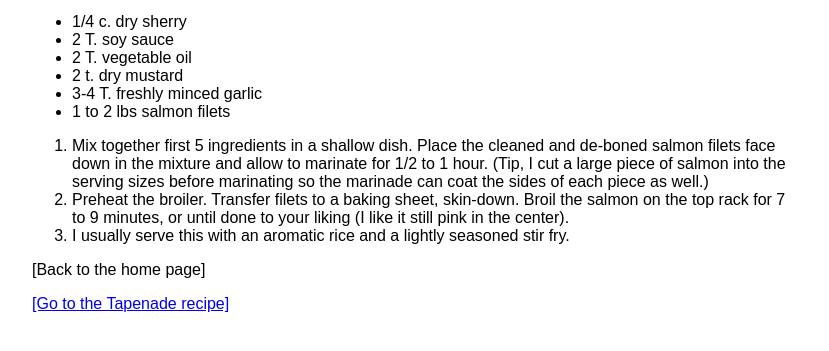
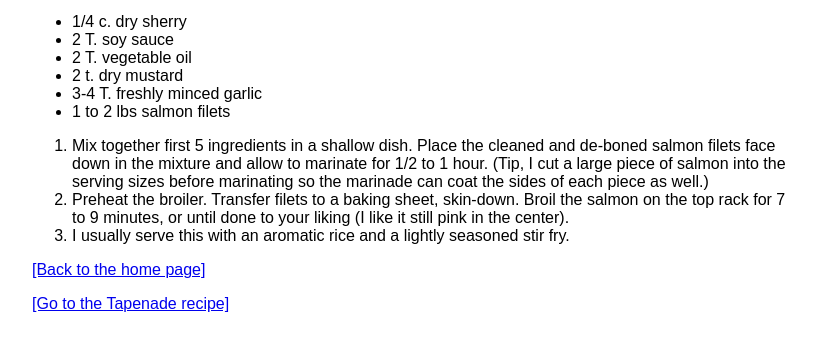
Before and after one commit to thecurator114/fid, a plain HTML site: page bistro/jenskitchen/recipes/salmon.html in a window 1280 px wide. Shown: the part 193-544 px from the top of the page, without its empty margins (224-1053 px from the left). Drawn offline with Linux system fonts and the light colour scheme.

Commit message:
Add files via upload

```diff
--- a/bistro/jenskitchen/recipes/salmon.html
+++ b/bistro/jenskitchen/recipes/salmon.html
@@ -36,7 +36,7 @@
   <li>I usually serve this with an aromatic rice and a lightly seasoned stir fry.</li>
 </ol>
 
-<p>[Back to the home page]</p>
+<p><a href="../jenhome.html">[Back to the home page]</a></p>
 <p><a href="tapenade.html">[Go to the Tapenade recipe]</a></p>
 
 </body>
```
Also changed, not shown: bistro/jenskitchen/recipes/tapenade.html (+1 -1 lines).
